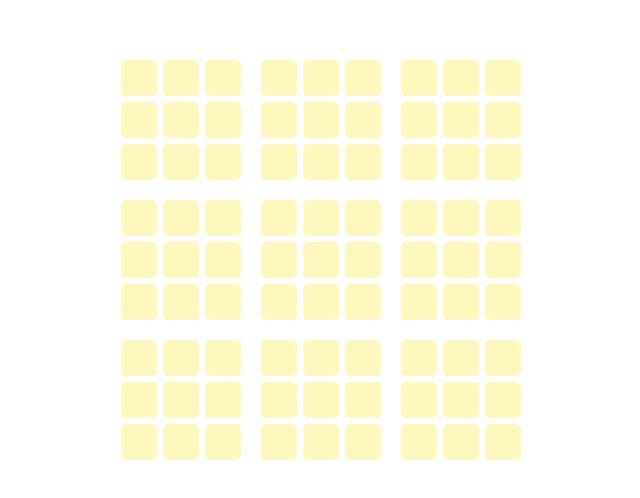
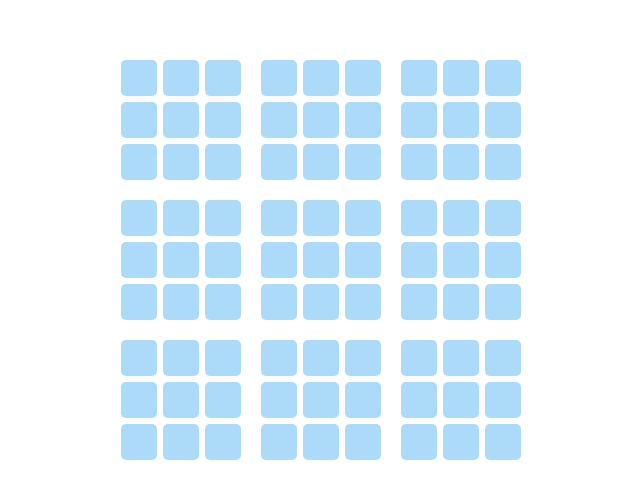
Before and after one commit to alwaysmeow/super-tic-tac-toe-frontend, a React (Create React App) app: page / in a window 1280 px wide. Shown: the part 140-638 px from the top of the page, without its empty margins (319-959 px from the left). Built offline with nearby package versions, Linux system fonts and the light colour scheme.

Commit message:
hooks and coloring

```diff
--- a/src/components/cell.tsx
+++ b/src/components/cell.tsx
@@ -1,11 +1,13 @@
-import React, { useState } from 'react';
-import { useDispatch, useStore } from 'react-redux';
+import React from 'react';
+import { useDispatch } from 'react-redux';
 import { RxCircle, RxCross2 } from 'react-icons/rx';
 
 import { Mark } from '../types';
-import { AppDispatch, RootState } from '../store/store';
+import { AppDispatch } from '../store/store';
 import { highlight, move } from '../store/gameSlice';
 import useSelector from '../hooks/useSelector';
+import useHighlight from '../hooks/useHighlight';
+import useTurn from '../hooks/useTurn';
 
 interface CellProps {
     x: number,
@@ -16,41 +18,35 @@ interface CellProps {
 
 function Cell({ x, y, i, j }: CellProps) {
     const dispatch = useDispatch<AppDispatch>();
-    const store = useStore<RootState>();
+    const turn = useTurn();
+    const [highlighted, [hover, setHover] ] = useHighlight(x, y, i, j);
 
     const value = useSelector((state) => state.game.sectors[x][y][i][j]);
     const open = useSelector((state) => state.game.openSectors[x][y] && value === Mark.None);
-    const [hoverHighlight, setHoverHighlight] = useState<Mark>(Mark.None);
-    const openingHighlight = useSelector((state) =>
-        value === Mark.None && state.game.highlight[x][y]
-            ? 3 - store.getState().game.turn
-            : Mark.None
-    );
 
     const handleClick = () => {
         if (open)
+        {
+            setHover(false);
             dispatch(move({ x, y, i, j }));
+        }
     }
 
     const handleHover = () => {
         if (open)
         {
-            const turn: Mark = store.getState().game.turn
-            setHoverHighlight(turn);
+            setHover(true);
             dispatch(highlight({ i, j }));
         }
     }
 
     const handleMouseOut = () => {
         dispatch(highlight(null));
-        setHoverHighlight(Mark.None);
+        setHover(false);
     }
-
-    const highlighted = () => hoverHighlight > 0 ? hoverHighlight : openingHighlight
 
     return (
         <div className={'cell'
-                + (open ? ' open' : '')
                 + (highlighted() === Mark.X ? ' hl-blue' : highlighted() === Mark.O ? ' hl-red' : '')
             }
             onClick={handleClick}
@@ -58,9 +54,9 @@ function Cell({ x, y, i, j }: CellProps) {
             onMouseOut={handleMouseOut}
         >
             {
-                value === Mark.X || hoverHighlight === Mark.X ?
+                (open && hover && turn() === Mark.X) || value === Mark.X ?
                     <RxCross2 className='mark blue'/>
-                : value === Mark.O || hoverHighlight === Mark.O ?
+                : (open && hover && turn() === Mark.O) || value === Mark.O ?
                     <RxCircle className='mark red'/>
                 :
                     <></>
--- /dev/null
+++ b/src/hooks/useHighlight.ts
@@ -0,0 +1,32 @@
+import { useSelector } from "react-redux";
+import { useState } from "react";
+
+import { RootState } from "../store/store";
+import { Mark } from "../types";
+import useTurn from "./useTurn";
+
+function useHighlight(x: number, y: number, i: number, j: number): [() => Mark, [boolean, React.Dispatch<React.SetStateAction<boolean>>]]
+{
+    const turn = useTurn();
+
+    const [hover, setHover] = useState<boolean>(false);
+    const value = useSelector((state: RootState) => state.game.sectors[x][y][i][j]);
+    const opening = useSelector((state: RootState) => state.game.highlight[x][y] && value === Mark.None);
+    const open = useSelector((state: RootState) => state.game.openSectors[x][y] && value === Mark.None);
+
+    const highlighted = () =>
+        hover ?
+            turn()
+        :
+            opening ?
+                3 - turn()
+            :
+                open ?
+                    turn()
+                :
+                    Mark.None
+
+    return [ highlighted, [ hover, setHover ] ];
+}
+
+export default useHighlight;
--- /dev/null
+++ b/src/hooks/useTurn.ts
@@ -0,0 +1,14 @@
+import { useStore } from "react-redux";
+
+import { RootState } from "../store/store";
+
+function useTurn()
+{
+    const store = useStore<RootState>();
+
+    const getTurn = () => store.getState().game.turn;
+
+    return getTurn;
+}
+
+export default useTurn;
--- a/src/styles/main.scss
+++ b/src/styles/main.scss
@@ -23,7 +23,7 @@ $darkgrey: #b8bdc6;
     background-color: $grey;
     border-radius: 5px;
 
-    &.open
+    &.hl-yellow
     {
         background-color: $yellow;
     }
```
